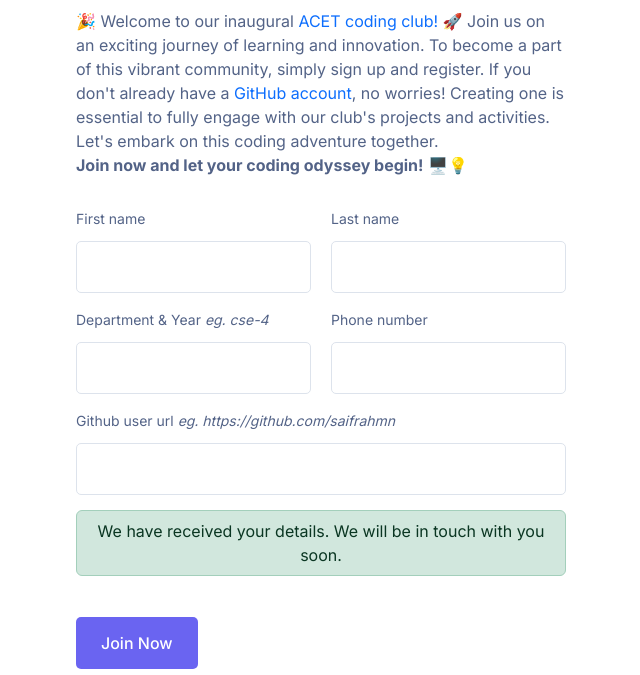
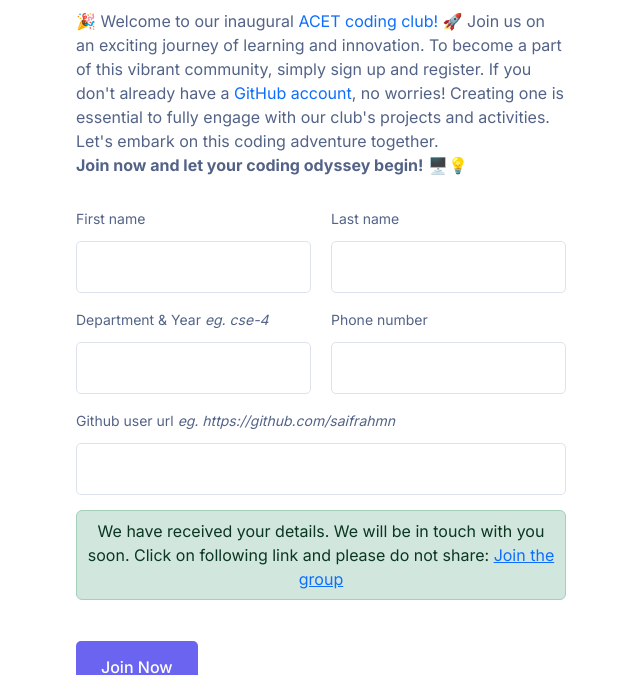
Before and after one commit to acetcs/forms, a website: page index.html in a window 1280 px wide. Both pictures are taken after typing "Sample", "Sample", "name@example.com", "5", "https://example.com" into the empty fields and a click on the button "Join Now". Shown: the part 459-1134 px from the top of the page, without its empty margins (319-959 px from the left). Drawn offline with nearby package versions, Linux system fonts and the light colour scheme; no server answers.

Commit message:
adding whatsapp links

```diff
--- a/index.html
+++ b/index.html
@@ -59,7 +59,7 @@
                     <input type="url" name="address" id="git" class="formbold-form-input" required/>
                 </div>
                 <div class="alert alert-success p-2 text-center" role="alert">
-                    We have received your details. We will be in touch with you soon.
+                    We have received your details. We will be in touch with you soon. Click on following link and please do not share: <a href="https://chat.whatsapp.com/CjylBRApCEzGiR7tOyavXi">Join the group</a>
                    </div>
                 <button id="submit" type="submit" class="formbold-btn">Join Now</button>
             </form>
```
